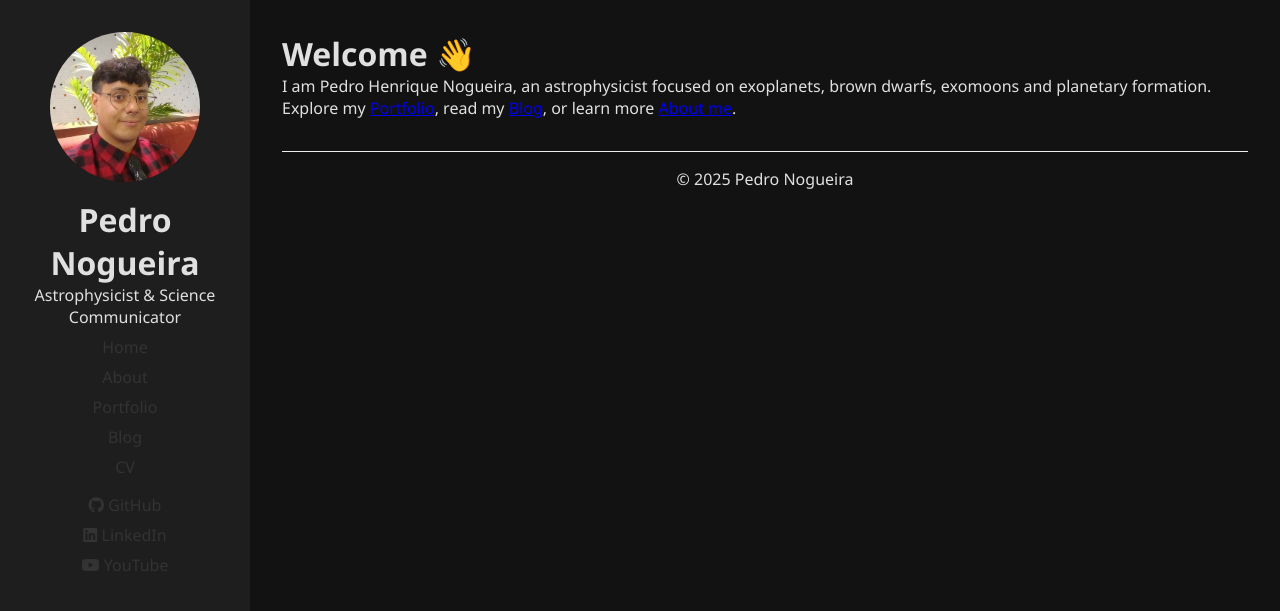
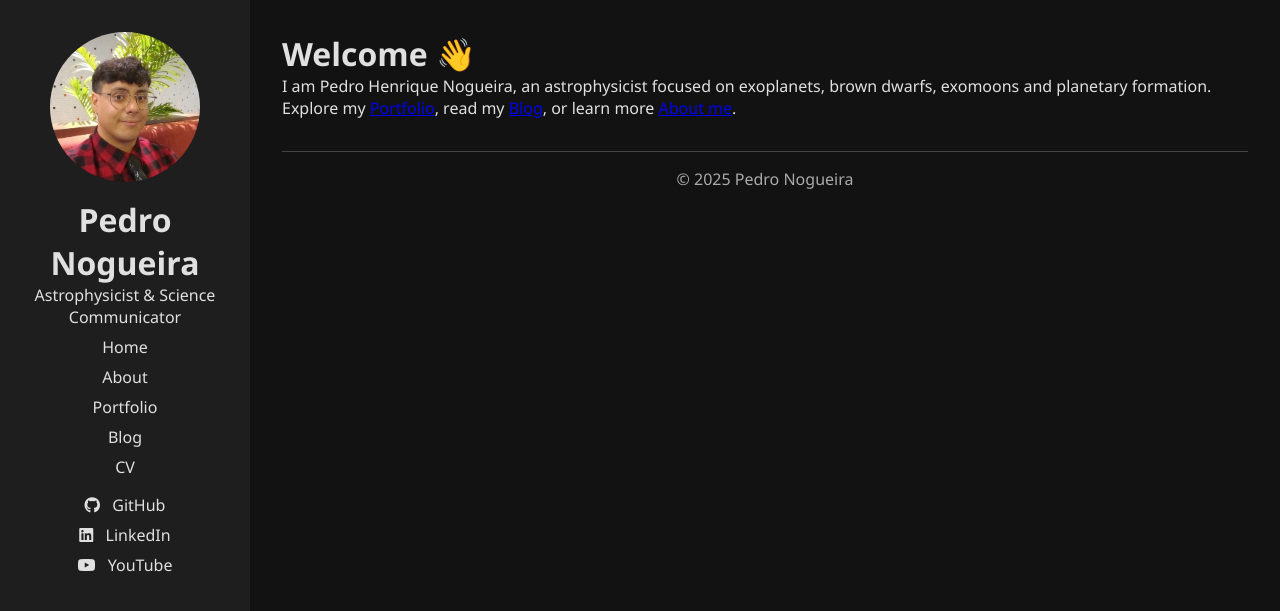
Before and after one commit to PedroNogueira404/PedroNogueira404.github.io, a Jekyll site: the page built from index.md, in a window 1280 px wide. Shown: the top 611 px of the page. Built offline with Jekyll 4.4.1, drawn with Linux system fonts in a browser that asks for light colours; comment, search, counter and statistics services are not loaded.

Commit message:
Update style_white.css

```diff
--- a/assets/css/style_white.css
+++ b/assets/css/style_white.css
@@ -1,10 +1,11 @@
-/* Basic Reset */
+/* Reset básico */
 * {
   margin: 0;
   padding: 0;
   box-sizing: border-box;
 }
 
+/* Corpo da página */
 body {
   font-family: 'Segoe UI', Tahoma, Geneva, Verdana, sans-serif;
   display: flex;
@@ -13,6 +14,8 @@ body {
   color: #e0e0e0;
   transition: background-color 0.3s ease;
 }
+
+/* Botão genérico */
 .btn {
   display: inline-block;
   background: #0077b5;
@@ -21,11 +24,18 @@ body {
   margin: 5px;
   border-radius: 5px;
   text-decoration: none;
+  transition: background 0.3s;
+}
+
+.btn:hover {
+  background: #005f90;
 }
 
 .btn i {
   margin-right: 8px;
 }
+
+/* Sidebar */
 .sidebar {
   width: 250px;
   padding: 2rem;
@@ -36,6 +46,7 @@ body {
   text-align: center;
 }
 
+/* Imagem de perfil */
 .profile-img {
   width: 150px;
   height: 150px;
@@ -44,10 +55,13 @@ body {
   margin-bottom: 1rem;
 }
 
+/* Conteúdo principal */
 .main-content {
   flex: 1;
   padding: 2rem;
 }
+
+/* Cartões */
 .card {
   background-color: #1e1e1e;
   border-radius: 12px;
@@ -56,21 +70,34 @@ body {
   box-shadow: 0 4px 10px rgba(0,0,0,0.5);
   transition: transform 0.3s;
 }
+
+.card:hover {
+  transform: scale(1.02);
+}
+
+/* Navegação e redes sociais */
 .nav-link, .social-link {
   display: block;
   margin: 0.5rem 0;
-  color: #333;
+  color: #e0e0e0;
   text-decoration: none;
   transition: color 0.3s;
 }
 
 .nav-link:hover, .social-link:hover {
-  color: #0066cc;
+  color: #66ccff;
 }
 
+/* Rodapé */
 .site-footer {
   margin-top: 2rem;
   padding-top: 1rem;
-  border-top: 1px solid #eee;
+  border-top: 1px solid #444;
   text-align: center;
+  color: #aaa;
 }
+
+/* Ícones (ex: Font Awesome) */
+.sidebar i {
+  margin-right: 8px;
+}
```
Lines whose indentation alone changed are shown as unchanged.
